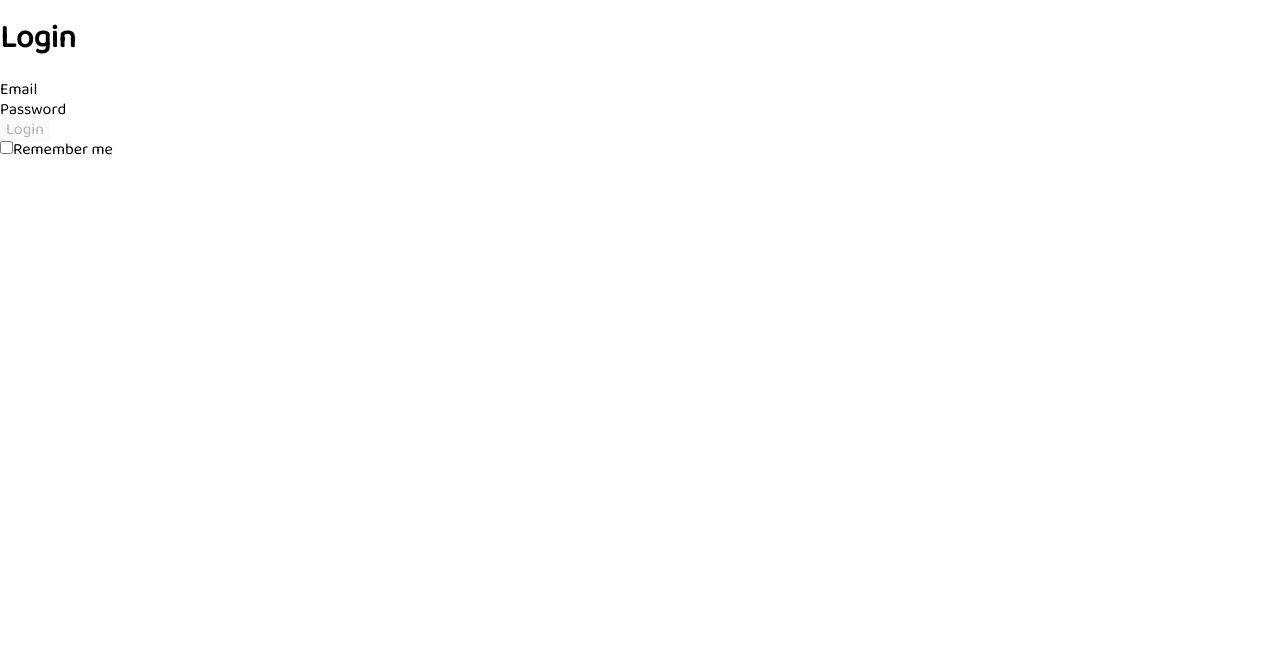
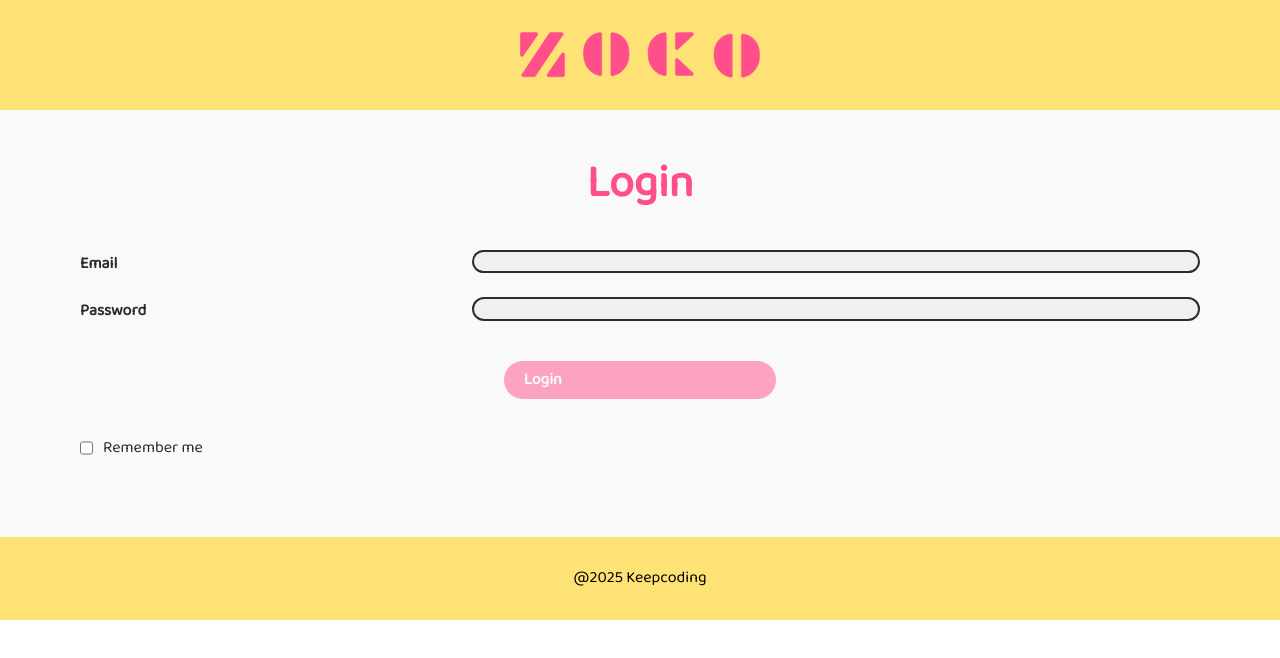
Before and after one commit to PaulaBCdev/practica-react, a React (Vite) app: page /login in a window 1280 px wide. Shown: the top 658 px of the page. Built offline with nearby package versions, Linux system fonts and the light colour scheme.

Commit message:
feat: LoginPage with styles

```diff
--- a/src/App.tsx
+++ b/src/App.tsx
@@ -13,7 +13,14 @@ function App() {
   return (
     <Suspense fallback={<LoadingSpinner />}>
       <Routes>
-        <Route path="/login" element={<LoginPage />} />
+        <Route
+          path="/login"
+          element={
+            <Layout>
+              <LoginPage />
+            </Layout>
+          }
+        />
         <Route
           path="/adverts"
           element={
--- a/src/components/layout/layout.tsx
+++ b/src/components/layout/layout.tsx
@@ -2,15 +2,19 @@ import type { ReactNode } from "react";
 import Header from "./header";
 import Footer from "./footer";
 import "./layout.css";
+import { useLocation } from "react-router";
+import LoginHeader from "./login-header";
 
 interface LayoutProps {
   children: ReactNode;
 }
 
 function Layout({ children }: LayoutProps) {
+  const location = useLocation();
+
   return (
     <div className="layout">
-      <Header />
+      {location.pathname === "/login" ? <LoginHeader /> : <Header />}
       <main className="layout-main">{children}</main>
       <Footer />
     </div>
--- /dev/null
+++ b/src/components/layout/login-header.css
@@ -0,0 +1,20 @@
+.login-header {
+  position: sticky;
+  top: 0;
+  background-color: var(--secondary-color);
+  z-index: 999;
+  display: flex;
+  justify-content: center;
+  align-items: center;
+  padding: 2rem 4rem;
+
+  .login-logo-container {
+    display: flex;
+    justify-content: center;
+
+    .login-logo {
+      width: 50%;
+      height: auto;
+    }
+  }
+}
--- /dev/null
+++ b/src/components/layout/login-header.tsx
@@ -0,0 +1,17 @@
+import "./login-header.css";
+
+const LoginHeader = () => {
+  return (
+    <header className="login-header">
+      <picture className="login-logo-container">
+        <img
+          className="login-logo"
+          src="/icons/ZOCO-recto.svg"
+          alt="ZOCO-logo"
+        />
+      </picture>
+    </header>
+  );
+};
+
+export default LoginHeader;
--- a/src/components/ui/form-field.tsx
+++ b/src/components/ui/form-field.tsx
@@ -1,14 +1,28 @@
+import clsx from "clsx";
 import type { ComponentProps } from "react";
 
 interface FormFieldProps extends ComponentProps<"input"> {
   label: string;
+  classNameLabel?: string;
+  classNameInput?: string;
 }
 
-function FormField({ label, ...props }: FormFieldProps) {
+function FormField({
+  label,
+  classNameLabel,
+  classNameInput,
+  ...props
+}: FormFieldProps) {
   return (
     <div className="form-field">
-      <label className="form-field-label">{label}</label>
-      <input className="form-field-input" autoComplete="off" {...props} />
+      <label className={clsx("form-field-label", classNameLabel)}>
+        {label}
+      </label>
+      <input
+        className={clsx("form-field-input", classNameInput)}
+        autoComplete="off"
+        {...props}
+      />
     </div>
   );
 }
--- /dev/null
+++ b/src/pages/auth/login-page.css
@@ -0,0 +1,46 @@
+.login-page {
+  background-color: #f9f9f9;
+
+  .login-form {
+    display: flex;
+    flex-direction: column;
+    justify-content: center;
+    gap: 1rem;
+    padding: 2em 0;
+
+    .form-field {
+      display: flex;
+      flex-direction: row;
+      justify-content: space-between;
+      margin: 0.5rem 2rem 0 2rem;
+
+      .login-label {
+        padding-top: 5px;
+        font-weight: bold;
+        color: #2c2c2c;
+      }
+
+      .login-input {
+        width: 65%;
+        border: solid #2c2c2c;
+        border-radius: 20px;
+        border-width: 2px;
+        background-color: rgba(217, 217, 217, 0.3);
+        padding: 0 10px;
+        resize: vertical;
+      }
+    }
+
+    .login-btn {
+      width: 23%;
+      align-self: center;
+      margin: 1.5em 0;
+    }
+
+    .remember-me-check {
+      display: flex;
+      margin: 0 2em;
+      gap: 10px;
+    }
+  }
+}
--- a/src/pages/auth/login-page.tsx
+++ b/src/pages/auth/login-page.tsx
@@ -1,9 +1,12 @@
+import "./login-page.css";
 import { useState, type ChangeEvent, type FormEvent } from "react";
 import FormField from "../../components/ui/form-field";
 import { login } from "./service";
 import { AxiosError } from "axios";
 import { useAuth } from "./context";
 import { useLocation, useNavigate } from "react-router";
+import Page from "../../components/layout/page";
+import Button from "../../components/ui/button";
 
 function LoginPage() {
   const location = useLocation();
@@ -49,11 +52,13 @@ function LoginPage() {
   }
 
   return (
+    <Page title="Login">
       <div className="login-page">
-      <h1 className="login-page-title">Login</h1>
-      <form onSubmit={handleSubmit}>
+        <form className="login-form" onSubmit={handleSubmit}>
           <FormField
             label="Email"
+            classNameLabel="login-label"
+            classNameInput="login-input"
             type="email"
             name="email"
             value={email}
@@ -61,14 +66,16 @@ function LoginPage() {
           />
           <FormField
             label="Password"
+            classNameLabel="login-label"
+            classNameInput="login-input"
             type="password"
             name="password"
             value={password}
             onChange={handleChange}
           />
-        <button type="submit" className="login-btn" disabled={isDisabled}>
+          <Button type="submit" className="login-btn" disabled={isDisabled}>
             Login
-        </button>
+          </Button>
           <div className="remember-me-check">
             <input
               type="checkbox"
@@ -92,6 +99,7 @@ function LoginPage() {
           </div>
         )}
       </div>
+    </Page>
   );
 }
 
```
Also changed, not shown: src/components/layout/header.css (+0 -51 lines), src/components/layout/header.tsx (+0 -7 lines). Lines whose indentation alone changed are shown as unchanged.
